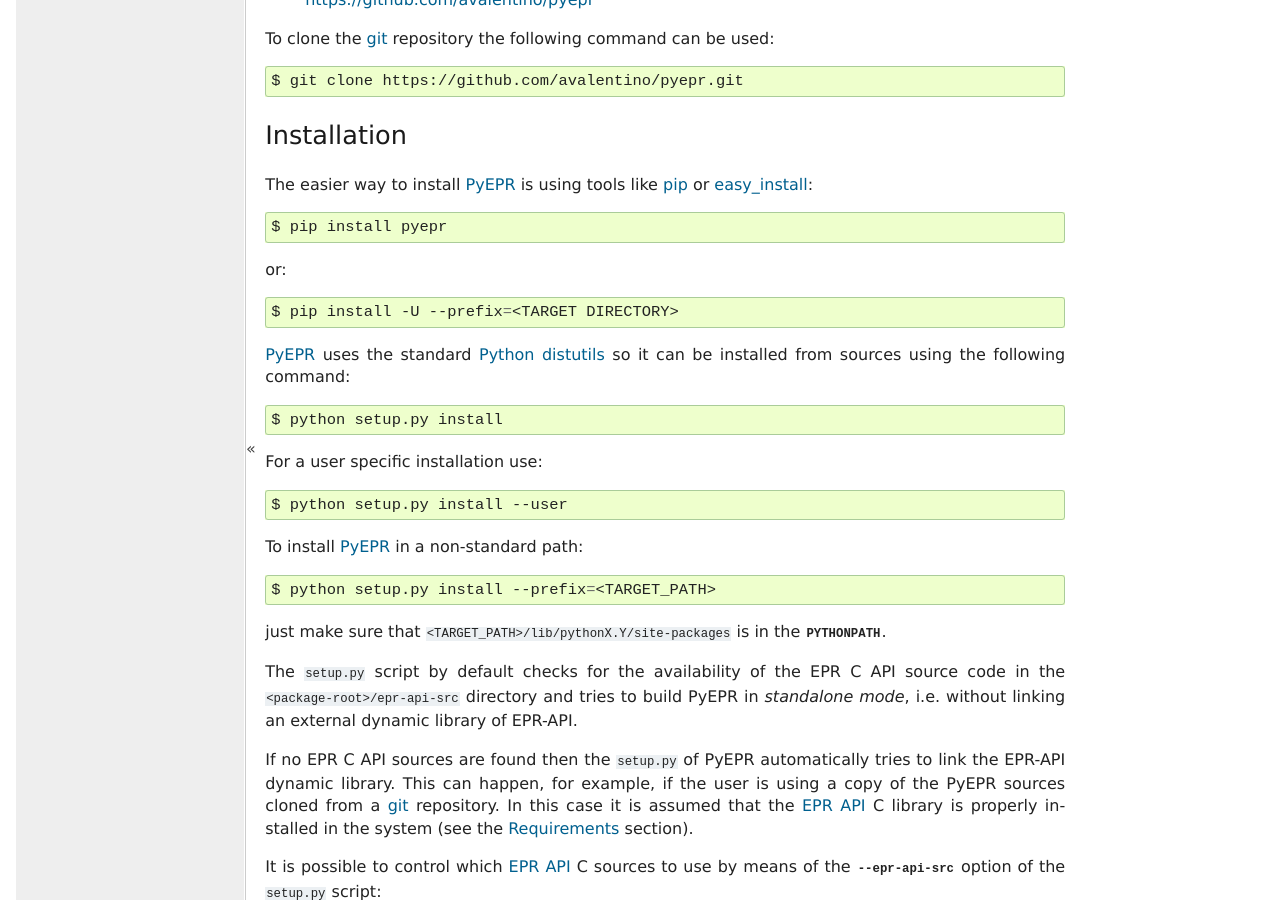
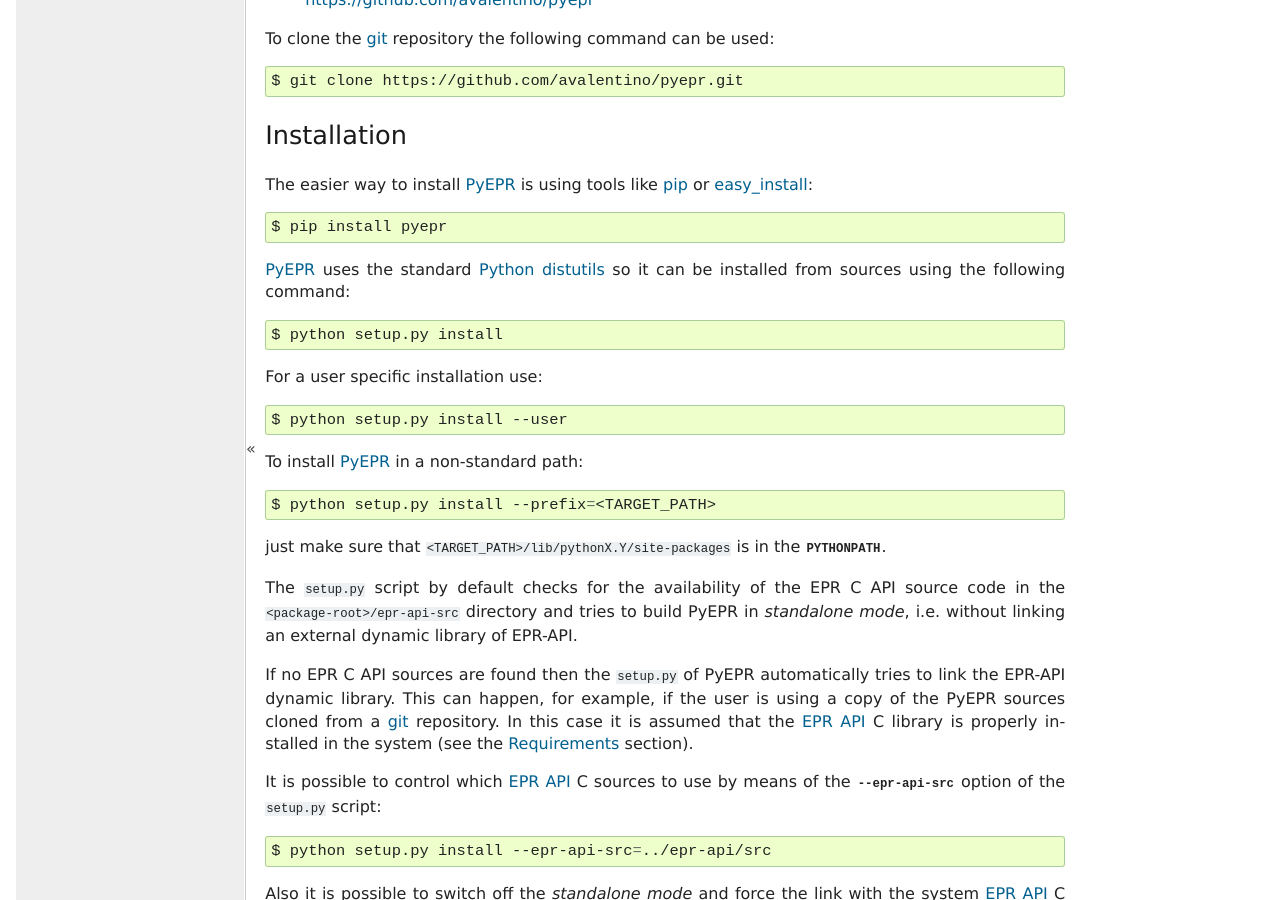
Before and after one commit to avalentino/pyepr, a Sphinx documentation site: the page built from doc/usermanual.txt, in a window 1280 px wide and 900 px high, scrolled down 1341 px. Built offline with Sphinx 7.4.7, drawn with Linux system fonts in a browser that asks for light colours; formulas are drawn with MathJax 3.

Commit message:
pip does not have a "--prefix" option

```diff
--- a/doc/usermanual.txt
+++ b/doc/usermanual.txt
@@ -98,10 +98,6 @@
 The easier way to install PyEPR_ is using tools like pip_ or easy_install_::
 
     $ pip install pyepr
-
-or::
-
-    $ pip install -U --prefix=<TARGET DIRECTORY>
 
 PyEPR_ uses the standard Python_ distutils_ so it can be installed from
 sources using the following command::
```
